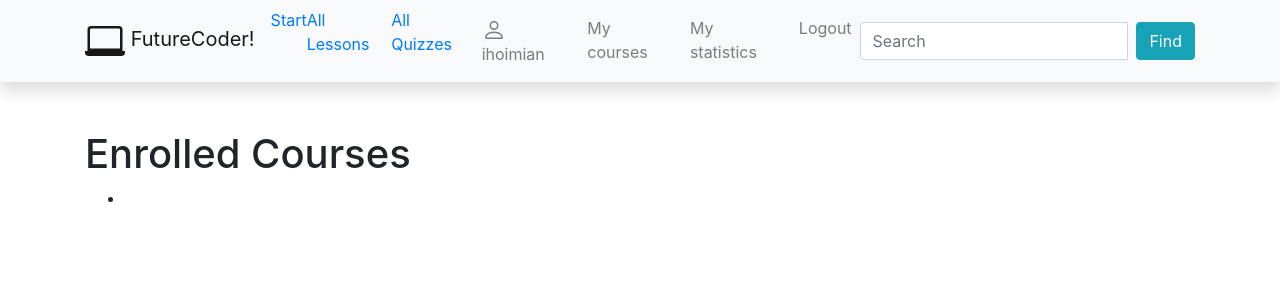
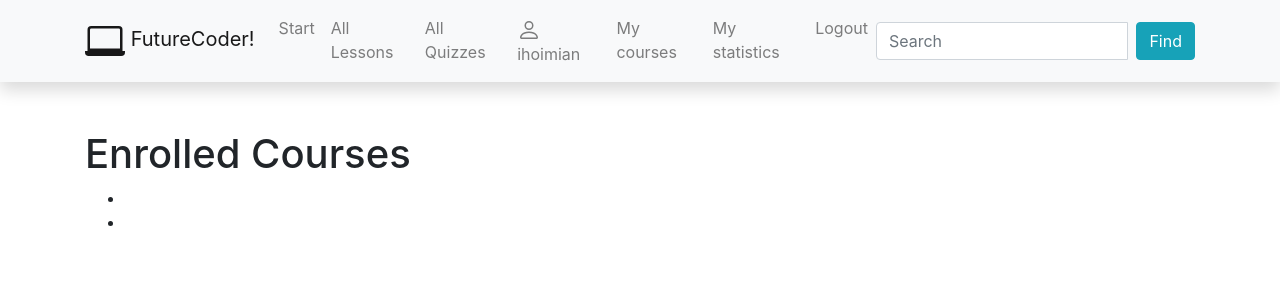
Before and after one commit to InnocentHoimian1/FutureCoder, a Django app: page /FutureCoder/enrolled_courses/ in a window 1280 px wide. Shown: the top 300 px of the page. Run offline with Django 4.2, Linux system fonts and the light colour scheme; a user stored in the database is signed in; data comes from the database, SQL or seed files in the repository; some libraries are stand-ins or nearby versions.

Commit message:
New changelist

```diff
--- a/mysite/FutureCoder/models.py
+++ b/mysite/FutureCoder/models.py
@@ -10,7 +10,7 @@
     title = models.CharField(max_length=255)
     description = HTMLField(default="")
     video_url = models.URLField()
-    presentation = models.FileField(upload_to='lessons/presentations/')
+    presentation_url = models.URLField(default="")
     position = models.IntegerField()
     image = models.ImageField('Image', upload_to='courses/', null=True)
 
--- a/mysite/FutureCoder/templates/base.html
+++ b/mysite/FutureCoder/templates/base.html
@@ -28,10 +28,12 @@
 >
     <div class="container">
         <a class="navbar-brand" href="/">
-<svg class="bi bi-laptop" width="2em" height="2em" viewBox="0 0 16 16" fill="currentColor" xmlns="http://www.w3.org/2000/svg">
-  <path fill-rule="evenodd" d="M13.5 3h-11a.5.5 0 0 0-.5.5V11h12V3.5a.5.5 0 0 0-.5-.5zm-11-1A1.5 1.5 0 0 0 1 3.5V12h14V3.5A1.5 1.5 0 0 0 13.5 2h-11z"/>
-  <path d="M0 12h16v.5a1.5 1.5 0 0 1-1.5 1.5h-13A1.5 1.5 0 0 1 0 12.5V12z"/>
-</svg>
+            <svg class="bi bi-laptop" width="2em" height="2em" viewBox="0 0 16 16" fill="currentColor"
+                 xmlns="http://www.w3.org/2000/svg">
+                <path fill-rule="evenodd"
+                      d="M13.5 3h-11a.5.5 0 0 0-.5.5V11h12V3.5a.5.5 0 0 0-.5-.5zm-11-1A1.5 1.5 0 0 0 1 3.5V12h14V3.5A1.5 1.5 0 0 0 13.5 2h-11z"/>
+                <path d="M0 12h16v.5a1.5 1.5 0 0 1-1.5 1.5h-13A1.5 1.5 0 0 1 0 12.5V12z"/>
+            </svg>
 
 
             FutureCoder!</a
@@ -49,12 +51,11 @@
         </button>
         <div class="collapse navbar-collapse" id="navbarResponsive">
             <ul class="navbar-nav ml-auto">
-                <li class="nav-item">
-          <li><a href="{% url 'index' %}">Start</a></li>
-          <li><a href="{% url 'lesson_list' %}">All Lessons</a></li>
-                <li><a href="{% url 'quiz_list' %}">All Quizzes</a></li>
-                </li>
-                            {% if user.is_authenticated %}
+                <li class="nav-item"><a class="nav-link" href="{% url 'index' %}">Start</a></li>
+                <li class="nav-item"><a class="nav-link" href="{% url 'lesson_list' %}">All Lessons</a></li>
+                <li class="nav-item"><a class="nav-link" href="{% url 'quiz_list' %}">All Quizzes</a></li>
+
+                {% if user.is_authenticated %}
                 <li class="nav-item"><a class="nav-link" href="{% url 'profile' %}">
                     <svg class="bi bi-person" width="1.5em" height="1.5em" viewBox="0 0 16 16" fill="currentColor"
                          xmlns="http://www.w3.org/2000/svg">
@@ -71,9 +72,6 @@
                 </li>
                 <li class="nav-item"><a class="nav-link" href="{% url 'register' %}">Register</a></li>
                 {% endif %}
-            </ul>
-
-
             </ul>
 
 
```
Also changed, not shown: mysite/FutureCoder/templates/lesson_detail.html (+7 -5 lines), mysite/db.sqlite3.
